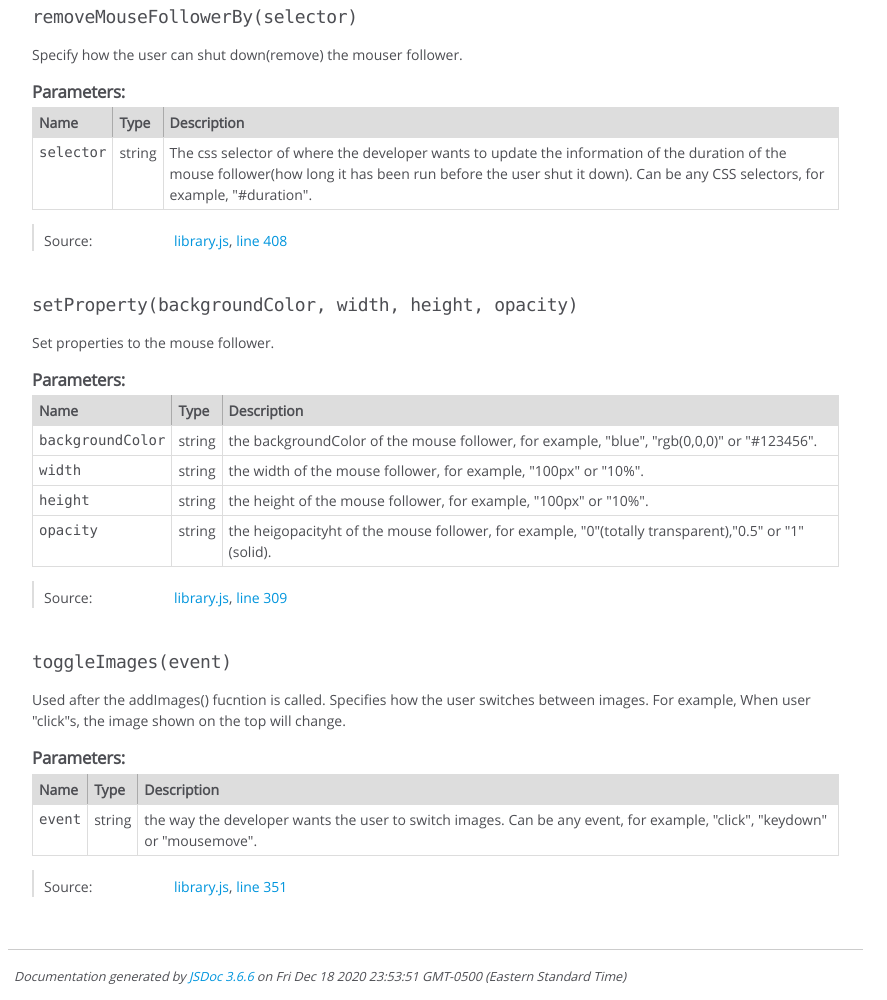
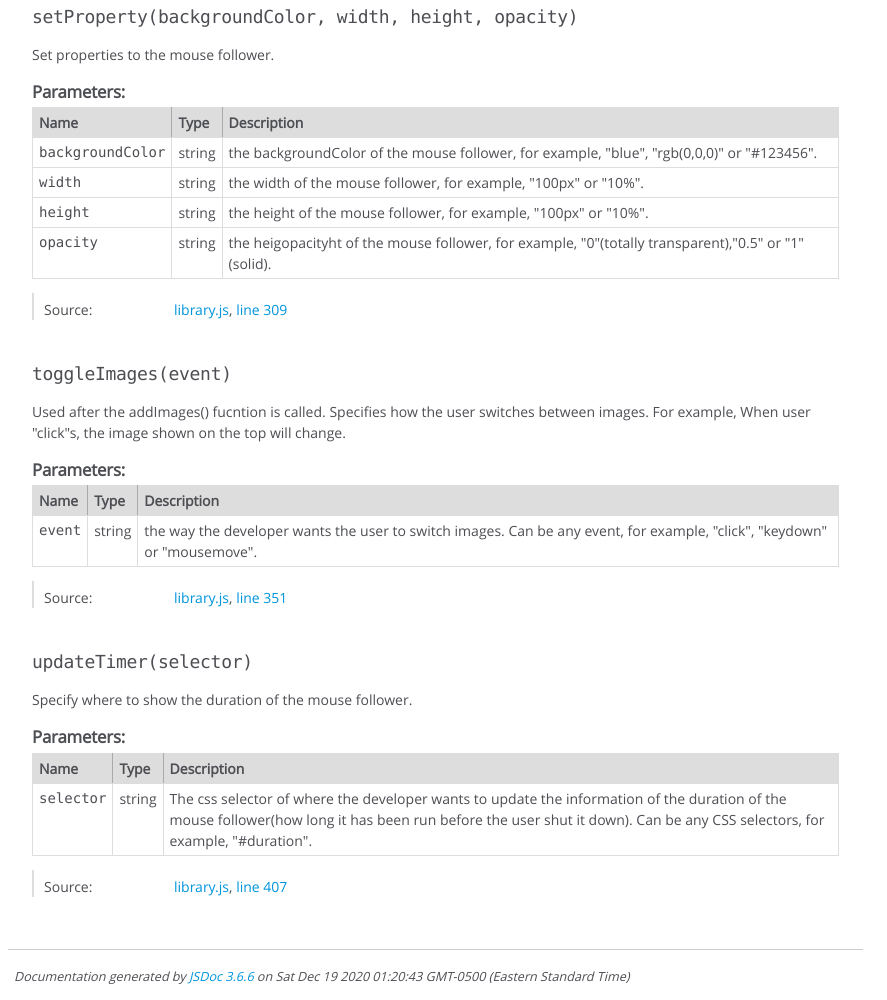
Before and after one commit to heatherwang39/Imagic, a website: page pub/documentation/MouseFollower.html in a window 1280 px wide. Shown: the part 2007-3007 px from the top of the page, without its empty margins (0-887 px from the left). Drawn offline with Linux system fonts and the light colour scheme.

Commit message:
change some documentation

```diff
--- a/pub/documentation/MouseFollower.html
+++ b/pub/documentation/MouseFollower.html
@@ -913,143 +913,6 @@ Recommendation: You should choose to use this or addImages(), avoid using them t
 
 
 
-    <h4 class="name" id="removeMouseFollowerBy"><span class="type-signature"></span>removeMouseFollowerBy<span class="signature">(selector)</span><span class="type-signature"></span></h4>
-
-
-
-
-
-
-<div class="description">
-    <p>Specify how the user can shut down(remove) the mouser follower.</p>
-</div>
-
-
-
-
-
-
-
-
-
-    <h5>Parameters:</h5>
-
-
-<table class="params">
-    <thead>
-    <tr>
-
-        <th>Name</th>
-
-
-        <th>Type</th>
-
-
-
-
-
-        <th class="last">Description</th>
-    </tr>
-    </thead>
-
-    <tbody>
-
-
-        <tr>
-
-                <td class="name"><code>selector</code></td>
-
-
-            <td class="type">
-
-
-<span class="param-type">string</span>
-
-
-
-            </td>
-
-
-
-
-
-            <td class="description last"><p>The css selector of where the developer wants to update the information of the duration of the mouse follower(how long it has been run before the user shut it down). Can be any CSS selectors, for example, &quot;#duration&quot;.</p></td>
-        </tr>
-
-
-    </tbody>
-</table>
-
-
-
-
-
-
-<dl class="details">
-
-
-
-
-
-
-
-
-
-
-
-
-
-
-
-
-
-
-
-
-
-
-
-
-
-
-    <dt class="tag-source">Source:</dt>
-    <dd class="tag-source"><ul class="dummy"><li>
-        <a href="library.js.html">library.js</a>, <a href="library.js.html#line408">line 408</a>
-    </li></ul></dd>
-
-
-
-
-
-
-
-</dl>
-
-
-
-
-
-
-
-
-
-
-
-
-
-
-
-
-
-
-
-
-
-
-
-
-
-
     <h4 class="name" id="setProperty"><span class="type-signature"></span>setProperty<span class="signature">(backgroundColor, width, height, opacity)</span><span class="type-signature"></span></h4>
 
 
@@ -1393,6 +1256,143 @@ Recommendation: You should choose to use this or addImages(), avoid using them t
 
 
 
+    <h4 class="name" id="updateTimer"><span class="type-signature"></span>updateTimer<span class="signature">(selector)</span><span class="type-signature"></span></h4>
+
+
+
+
+
+
+<div class="description">
+    <p>Specify where to show the duration of the mouse follower.</p>
+</div>
+
+
+
+
+
+
+
+
+
+    <h5>Parameters:</h5>
+
+
+<table class="params">
+    <thead>
+    <tr>
+
+        <th>Name</th>
+
+
+        <th>Type</th>
+
+
+
+
+
+        <th class="last">Description</th>
+    </tr>
+    </thead>
+
+    <tbody>
+
+
+        <tr>
+
+                <td class="name"><code>selector</code></td>
+
+
+            <td class="type">
+
+
+<span class="param-type">string</span>
+
+
+
+            </td>
+
+
+
+
+
+            <td class="description last"><p>The css selector of where the developer wants to update the information of the duration of the mouse follower(how long it has been run before the user shut it down). Can be any CSS selectors, for example, &quot;#duration&quot;.</p></td>
+        </tr>
+
+
+    </tbody>
+</table>
+
+
+
+
+
+
+<dl class="details">
+
+
+
+
+
+
+
+
+
+
+
+
+
+
+
+
+
+
+
+
+
+
+
+
+
+
+    <dt class="tag-source">Source:</dt>
+    <dd class="tag-source"><ul class="dummy"><li>
+        <a href="library.js.html">library.js</a>, <a href="library.js.html#line407">line 407</a>
+    </li></ul></dd>
+
+
+
+
+
+
+
+</dl>
+
+
+
+
+
+
+
+
+
+
+
+
+
+
+
+
+
+
+
+
+
+
+
+
+
+
 </article>
 
 </section>
@@ -1409,7 +1409,7 @@ Recommendation: You should choose to use this or addImages(), avoid using them t
 <br class="clear">
 
 <footer>
-    Documentation generated by <a href="https://github.com/jsdoc/jsdoc">JSDoc 3.6.6</a> on Fri Dec 18 2020 23:53:51 GMT-0500 (Eastern Standard Time)
+    Documentation generated by <a href="https://github.com/jsdoc/jsdoc">JSDoc 3.6.6</a> on Sat Dec 19 2020 01:20:43 GMT-0500 (Eastern Standard Time)
 </footer>
 
 <script> prettyPrint(); </script>
--- a/pub/documentation/styles/jsdoc-default.css
+++ b/pub/documentation/styles/jsdoc-default.css
@@ -1,45 +1,52 @@
 @font-face {
-    font-family: 'Open Sans';
+  font-family: "Open Sans";
   font-weight: normal;
   font-style: normal;
-    src: url('../fonts/OpenSans-Regular-webfont.eot');
-    src:
-        local('Open Sans'),
-        local('OpenSans'),
-        url('../fonts/OpenSans-Regular-webfont.eot?#iefix') format('embedded-opentype'),
-        url('../fonts/OpenSans-Regular-webfont.woff') format('woff'),
-        url('../fonts/OpenSans-Regular-webfont.svg#open_sansregular') format('svg');
+  src: url("../fonts/OpenSans-Regular-webfont.eot");
+  src: local("Open Sans"), local("OpenSans"),
+    url("../fonts/OpenSans-Regular-webfont.eot?#iefix")
+      format("embedded-opentype"),
+    url("../fonts/OpenSans-Regular-webfont.woff") format("woff"),
+    url("../fonts/OpenSans-Regular-webfont.svg#open_sansregular") format("svg");
 }
 
 @font-face {
-    font-family: 'Open Sans Light';
+  font-family: "Open Sans Light";
   font-weight: normal;
   font-style: normal;
-    src: url('../fonts/OpenSans-Light-webfont.eot');
-    src:
-        local('Open Sans Light'),
-        local('OpenSans Light'),
-        url('../fonts/OpenSans-Light-webfont.eot?#iefix') format('embedded-opentype'),
-        url('../fonts/OpenSans-Light-webfont.woff') format('woff'),
-        url('../fonts/OpenSans-Light-webfont.svg#open_sanslight') format('svg');
+  src: url("../fonts/OpenSans-Light-webfont.eot");
+  src: local("Open Sans Light"), local("OpenSans Light"),
+    url("../fonts/OpenSans-Light-webfont.eot?#iefix")
+      format("embedded-opentype"),
+    url("../fonts/OpenSans-Light-webfont.woff") format("woff"),
+    url("../fonts/OpenSans-Light-webfont.svg#open_sanslight") format("svg");
 }
 
-html
-{
+html {
   overflow: auto;
   background-color: #fff;
   font-size: 14px;
 }
 
-body
-{
-    font-family: 'Open Sans', sans-serif;
+body {
+  font-family: "Open Sans", sans-serif;
   line-height: 1.5;
   color: #4d4e53;
   background-color: white;
 }
 
-a, a:visited, a:active {
+.custom-container {
+  background-color: #ebeeee;
+  margin: 1% 3% 1% 0;
+}
+
+.custom-container span {
+  font-size: 200%;
+}
+
+a,
+a:visited,
+a:active {
   color: #0095dd;
   text-decoration: none;
 }
@@ -48,14 +55,16 @@ a:hover {
   text-decoration: underline;
 }
 
-header
-{
+header {
   display: block;
   padding: 0px 4px;
 }
 
-tt, code, kbd, samp {
-    font-family: Consolas, Monaco, 'Andale Mono', monospace;
+tt,
+code,
+kbd,
+samp {
+  font-family: Consolas, Monaco, "Andale Mono", monospace;
 }
 
 .class-description {
@@ -82,8 +91,7 @@ article img {
   max-width: 100%;
 }
 
-section
-{
+section {
   display: block;
   background-color: #fff;
   padding: 12px 24px;
@@ -102,8 +110,7 @@ section
   font-weight: lighter;
 }
 
-nav
-{
+nav {
   display: block;
   float: right;
   margin-top: 28px;
@@ -114,7 +121,7 @@ nav
 }
 
 nav ul {
-    font-family: 'Lucida Grande', 'Lucida Sans Unicode', arial, sans-serif;
+  font-family: "Lucida Grande", "Lucida Sans Unicode", arial, sans-serif;
   font-size: 100%;
   line-height: 17px;
   padding: 0;
@@ -122,10 +129,12 @@ nav ul {
   list-style-type: none;
 }
 
-nav ul a, nav ul a:visited, nav ul a:active {
-    font-family: Consolas, Monaco, 'Andale Mono', monospace;
+nav ul a,
+nav ul a:visited,
+nav ul a:active {
+  font-family: Consolas, Monaco, "Andale Mono", monospace;
   line-height: 18px;
-    color: #4D4E53;
+  color: #4d4e53;
 }
 
 nav h3 {
@@ -144,67 +153,65 @@ footer {
   font-size: 90%;
 }
 
-h1, h2, h3, h4 {
+h1,
+h2,
+h3,
+h4 {
   font-weight: 200;
   margin: 0;
 }
 
-h1
-{
-    font-family: 'Open Sans Light', sans-serif;
+h1 {
+  font-family: "Open Sans Light", sans-serif;
   font-size: 48px;
   letter-spacing: -2px;
   margin: 12px 24px 20px;
 }
 
-h2, h3.subsection-title
-{
+h2,
+h3.subsection-title {
   font-size: 30px;
   font-weight: 700;
   letter-spacing: -1px;
   margin-bottom: 12px;
 }
 
-h3
-{
+h3 {
   font-size: 24px;
   letter-spacing: -0.5px;
   margin-bottom: 12px;
 }
 
-h4
-{
+h4 {
   font-size: 18px;
   letter-spacing: -0.33px;
   margin-bottom: 12px;
   color: #4d4e53;
 }
 
-h5, .container-overview .subsection-title
-{
+h5,
+.container-overview .subsection-title {
   font-size: 120%;
   font-weight: bold;
   letter-spacing: -0.01em;
   margin: 8px 0 3px 0;
 }
 
-h6
-{
+h6 {
   font-size: 100%;
   letter-spacing: -0.01em;
   margin: 6px 0 3px 0;
   font-style: italic;
 }
 
-table
-{
+table {
   border-spacing: 0;
   border: 0;
   border-collapse: collapse;
 }
 
-td, th
-{
+td,
+th {
   border: 1px solid #ddd;
   margin: 0px;
   text-align: left;
@@ -213,31 +220,35 @@ td, th
   display: table-cell;
 }
 
-thead tr
-{
+thead tr {
   background-color: #ddd;
   font-weight: bold;
 }
 
-th { border-right: 1px solid #aaa; }
-tr > th:last-child { border-right: 1px solid #ddd; }
+th {
+  border-right: 1px solid #aaa;
+}
+tr > th:last-child {
+  border-right: 1px solid #ddd;
+}
 
-.ancestors, .attribs { color: #999; }
-.ancestors a, .attribs a
-{
+.ancestors,
+.attribs {
+  color: #999;
+}
+.ancestors a,
+.attribs a {
   color: #999 !important;
   text-decoration: none;
 }
 
-.clear
-{
+.clear {
   clear: both;
 }
 
-.important
-{
+.important {
   font-weight: bold;
-    color: #950B02;
+  color: #950b02;
 }
 
 .yes-def {
@@ -248,33 +259,53 @@ tr > th:last-child { border-right: 1px solid #ddd; }
   color: #aaa;
 }
 
-.name, .signature {
-    font-family: Consolas, Monaco, 'Andale Mono', monospace;
+.name,
+.signature {
+  font-family: Consolas, Monaco, "Andale Mono", monospace;
 }
 
-.details { margin-top: 14px; border-left: 2px solid #DDD; }
-.details dt { width: 120px; float: left; padding-left: 10px;  padding-top: 6px; }
-.details dd { margin-left: 70px; }
-.details ul { margin: 0; }
-.details ul { list-style-type: none; }
-.details li { margin-left: 30px; padding-top: 6px; }
-.details pre.prettyprint { margin: 0 }
-.details .object-value { padding-top: 0; }
+.details {
+  margin-top: 14px;
+  border-left: 2px solid #ddd;
+}
+.details dt {
+  width: 120px;
+  float: left;
+  padding-left: 10px;
+  padding-top: 6px;
+}
+.details dd {
+  margin-left: 70px;
+}
+.details ul {
+  margin: 0;
+}
+.details ul {
+  list-style-type: none;
+}
+.details li {
+  margin-left: 30px;
+  padding-top: 6px;
+}
+.details pre.prettyprint {
+  margin: 0;
+}
+.details .object-value {
+  padding-top: 0;
+}
 
 .description {
   margin-bottom: 1em;
   margin-top: 1em;
 }
 
-.code-caption
-{
+.code-caption {
   font-style: italic;
   font-size: 107%;
   margin: 0;
 }
 
-.source
-{
+.source {
   border: 1px solid #ddd;
   width: 80%;
   overflow: auto;
@@ -284,24 +315,21 @@ tr > th:last-child { border-right: 1px solid #ddd; }
   width: inherit;
 }
 
-.source code
-{
+.source code {
   font-size: 100%;
   line-height: 18px;
   display: block;
   padding: 4px 12px;
   margin: 0;
   background-color: #fff;
-    color: #4D4E53;
+  color: #4d4e53;
 }
 
-.prettyprint code span.line
-{
+.prettyprint code span.line {
   display: inline-block;
 }
 
-.prettyprint.linenums
-{
+.prettyprint.linenums {
   padding-left: 70px;
   -webkit-user-select: none;
   -moz-user-select: none;
@@ -309,46 +337,42 @@ tr > th:last-child { border-right: 1px solid #ddd; }
   user-select: none;
 }
 
-.prettyprint.linenums ol
-{
+.prettyprint.linenums ol {
   padding-left: 0;
 }
 
-.prettyprint.linenums li
-{
+.prettyprint.linenums li {
   border-left: 3px #ddd solid;
 }
 
 .prettyprint.linenums li.selected,
-.prettyprint.linenums li.selected *
-{
+.prettyprint.linenums li.selected * {
   background-color: lightyellow;
 }
 
-.prettyprint.linenums li *
-{
+.prettyprint.linenums li * {
   -webkit-user-select: text;
   -moz-user-select: text;
   -ms-user-select: text;
   user-select: text;
 }
 
-.params .name, .props .name, .name code {
-    color: #4D4E53;
-    font-family: Consolas, Monaco, 'Andale Mono', monospace;
+.params .name,
+.props .name,
+.name code {
+  color: #4d4e53;
+  font-family: Consolas, Monaco, "Andale Mono", monospace;
   font-size: 100%;
 }
 
 .params td.description > p:first-child,
-.props td.description > p:first-child
-{
+.props td.description > p:first-child {
   margin-top: 0;
   padding-top: 0;
 }
 
 .params td.description > p:last-child,
-.props td.description > p:last-child
-{
+.props td.description > p:last-child {
   margin-bottom: 0;
   padding-bottom: 0;
 }
```
Also changed, not shown: pub/documentation/ImageGenerator.html (+1 -1 lines), pub/documentation/index.html (+11 -9 lines), pub/documentation/library.js.html (+3 -4 lines). Lines whose indentation alone changed are shown as unchanged.
